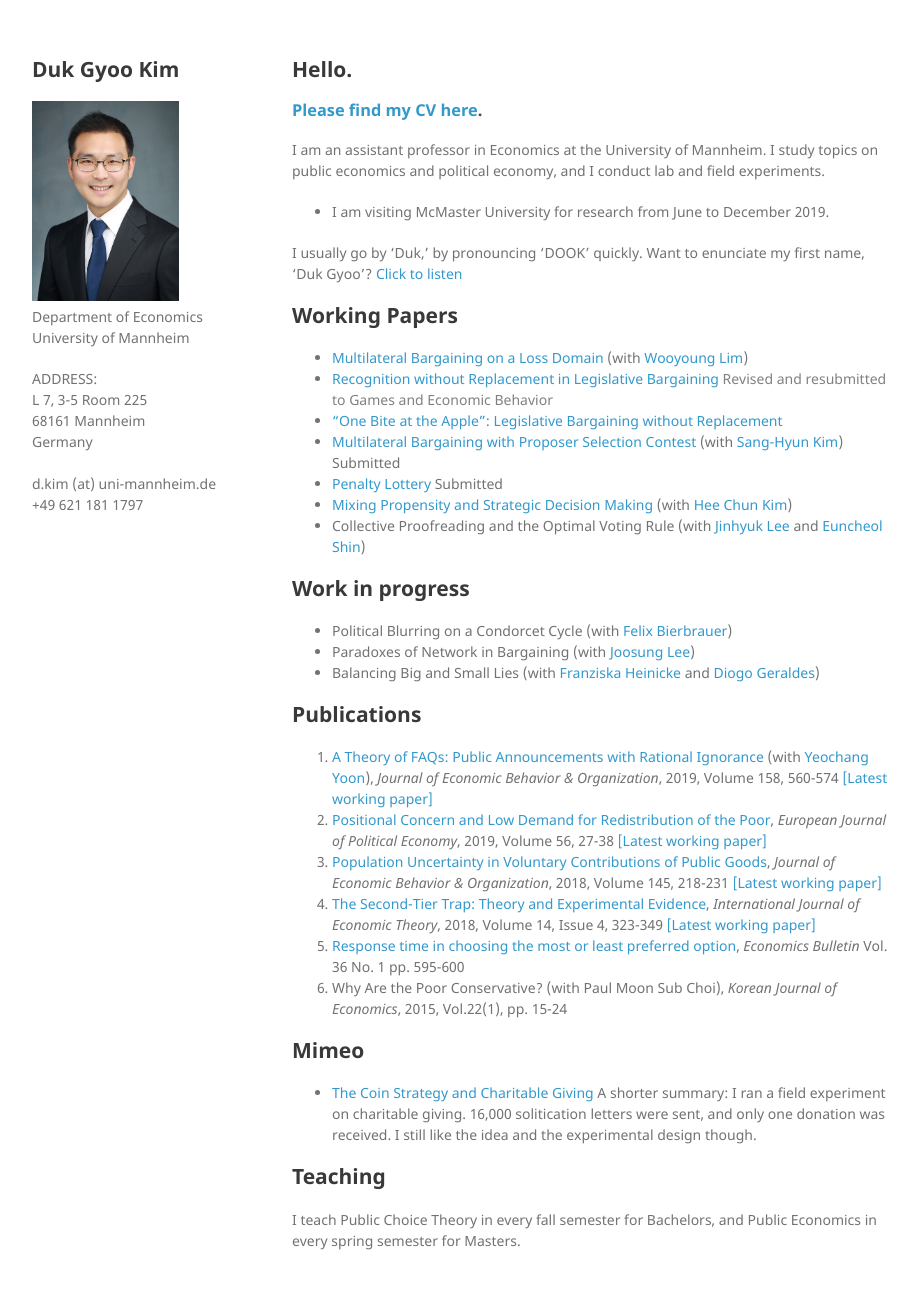
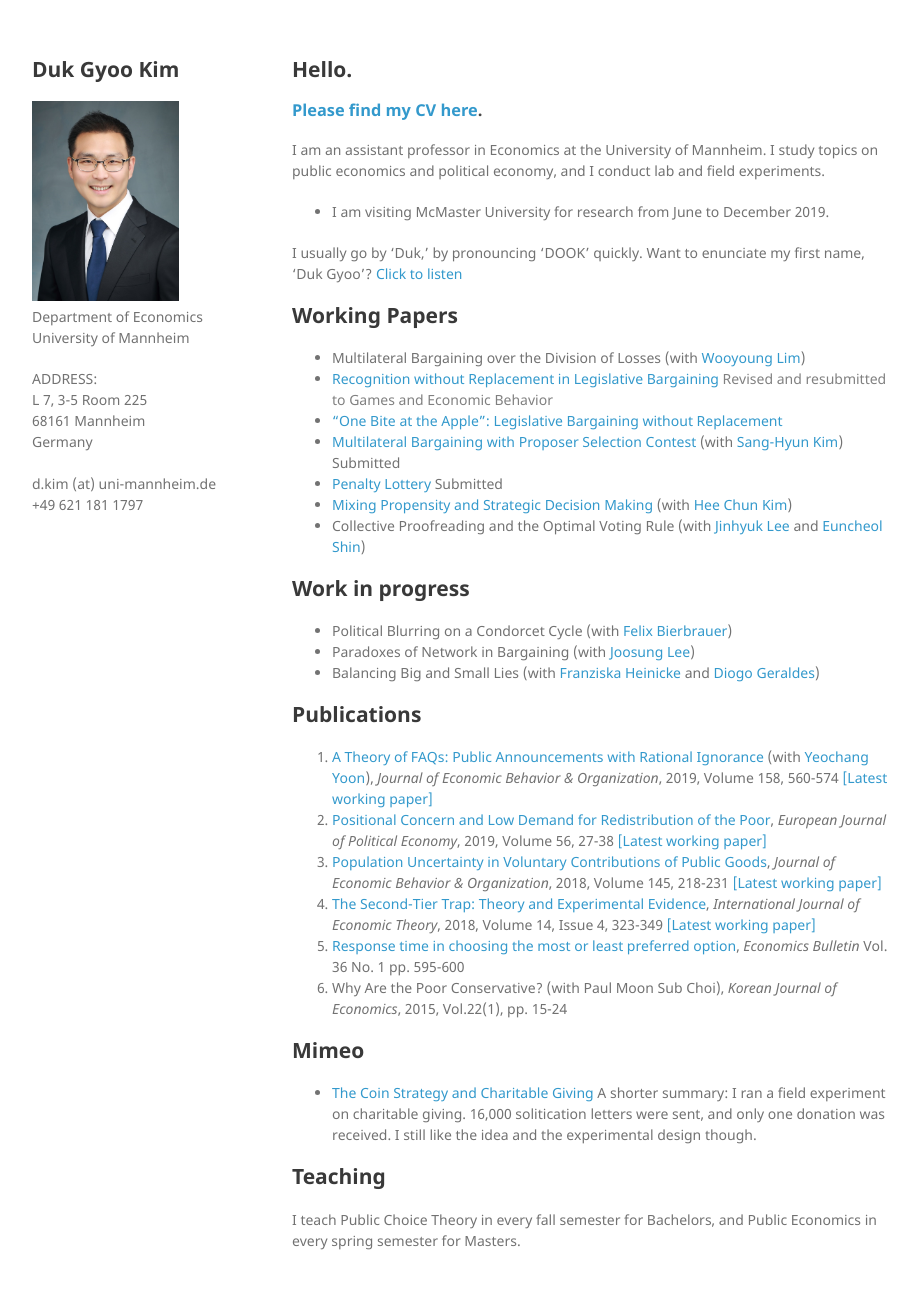
Before and after one commit to kimdukgyoo/kimdukgyoo.github.io, a Jekyll site: the page built from index.md, in a window 1280 px wide and 1321 px high. Shown: the top 1289 px of the window, without its empty margins (178-1095 px from the left). Built offline with Jekyll 4.4.1, drawn with Linux system fonts in a browser that asks for light colours; our own code applies the rules of GitHub Pages for plain Markdown files.

Commit message:
Update index.md

```diff
--- a/index.md
+++ b/index.md
@@ -10,7 +10,8 @@ I am an assistant professor in Economics at the University of Mannheim. I study
 I usually go by 'Duk,' by pronouncing 'DOOK' quickly. Want to enunciate my first name, 'Duk Gyoo'?  <a href="/howtopronouncemyname.mp3" target="_blank">Click to listen</a>
 
 ## Working Papers
-* <a href="https://kimdukgyoo.github.io/PDFfiles/MBL.pdf" target="_blank">Multilateral Bargaining on a Loss Domain</a> (with <a href="http://wooyoung.people.ust.hk/" target="_blank">Wooyoung Lim</a>)
+<!--* <a href="https://kimdukgyoo.github.io/PDFfiles/MBL.pdf" target="_blank">Multilateral Bargaining on a Loss Domain</a> (with <a href="http://wooyoung.people.ust.hk/" target="_blank">Wooyoung Lim</a>) -->
+* Multilateral Bargaining over the Division of Losses (with <a href="http://wooyoung.people.ust.hk/" target="_blank">Wooyoung Lim</a>)
 * <a href="https://kimdukgyoo.github.io/PDFfiles/Recognition_without_Replacement_in_Legislative_Bargaining.pdf" target="_blank"> Recognition without Replacement in Legislative Bargaining</a> <span style="color:Gray">Revised and resubmitted to Games and Economic Behavior</span>
 * <a href="https://kimdukgyoo.github.io/PDFfiles/OneBiteAtTheApple.pdf" target="_blank"> "One Bite at the Apple": Legislative Bargaining without Replacement</a>
 * <a href="https://kimdukgyoo.github.io/PDFfiles/MBContest.pdf" target="_blank">Multilateral Bargaining with Proposer Selection Contest</a> (with <a href="https://sites.google.com/site/sanghyunkim46/research" target="_blank">Sang-Hyun Kim</a>) Submitted
```
